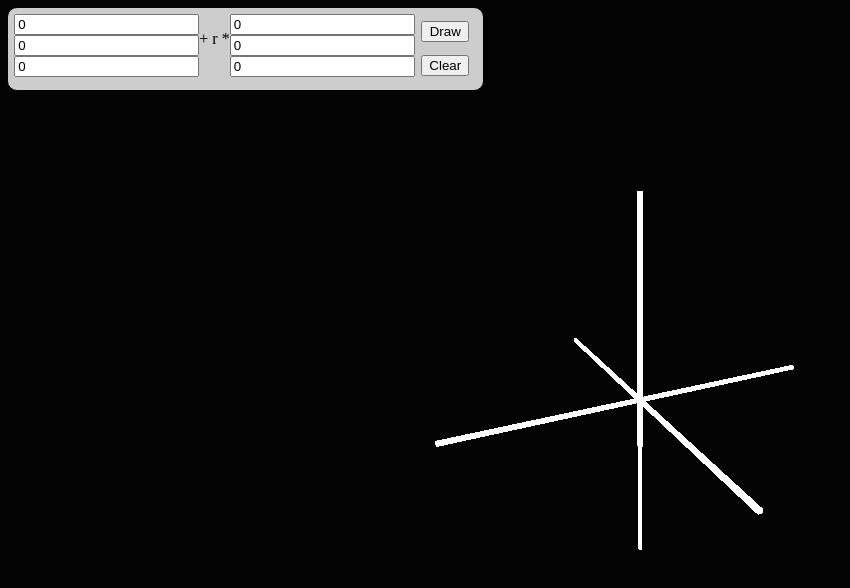
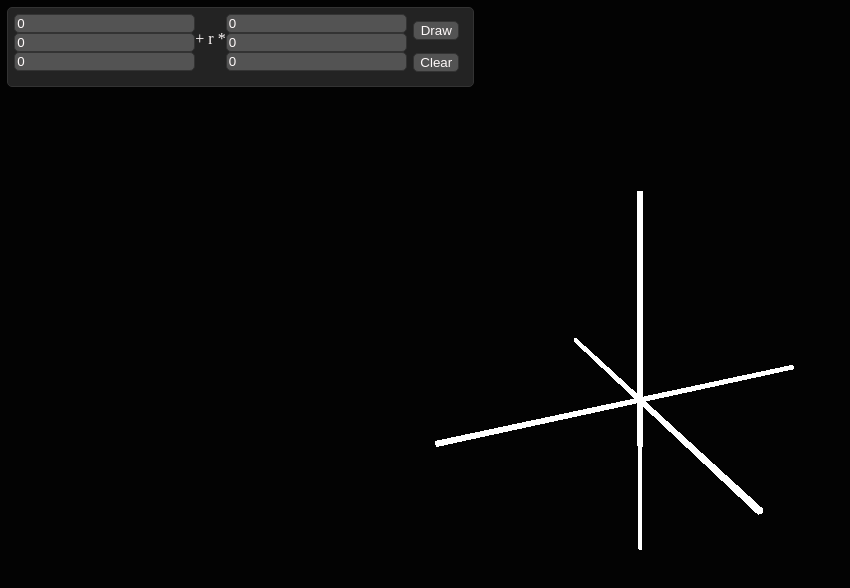
Before and after one commit to Tch1b0/vecbro, a website built with Vite: page index.html in a window 1280 px wide. Shown: the whole page, without its empty margins (0-850 px from the left). Built offline with nearby package versions, Linux system fonts and the light colour scheme.

Commit message:
enhance style

```diff
--- a/index.html
+++ b/index.html
@@ -23,12 +23,28 @@
                 display: flex;
                 flex-direction: row;
                 z-index: 1;
-                background-color: #cdcdcd;
+                background-color: #232323;
                 color: black;
                 padding: 5pt;
                 margin: 5pt;
-                border: 1px solid #030303;
-                border-radius: 10px;
+                border: 1px solid #333;
+                border-radius: 5px;
+                color: snow;
+            }
+
+            input {
+                border: 1px solid #333;
+                border-radius: 5px;
+                padding-right: 0;
+                background-color: #535353;
+                color: snow;
+            }
+
+            button {
+                background-color: #535353;
+                border: 1px solid #333;
+                border-radius: 5px;
+                color: snow;
             }
 
             .vec {
--- a/src/rendering.ts
+++ b/src/rendering.ts
@@ -47,6 +47,7 @@ let t = 0;
 export function animate() {
     requestAnimationFrame(animate);
     renderer.render(scene, camera);
+    renderer.setPixelRatio(devicePixelRatio);
     camera.position.x = CENTER.x + 6 * Math.cos(SPEED * t);
     camera.position.z = CENTER.z + 6 * Math.sin(SPEED * t);
     camera.lookAt(CENTER);
```
